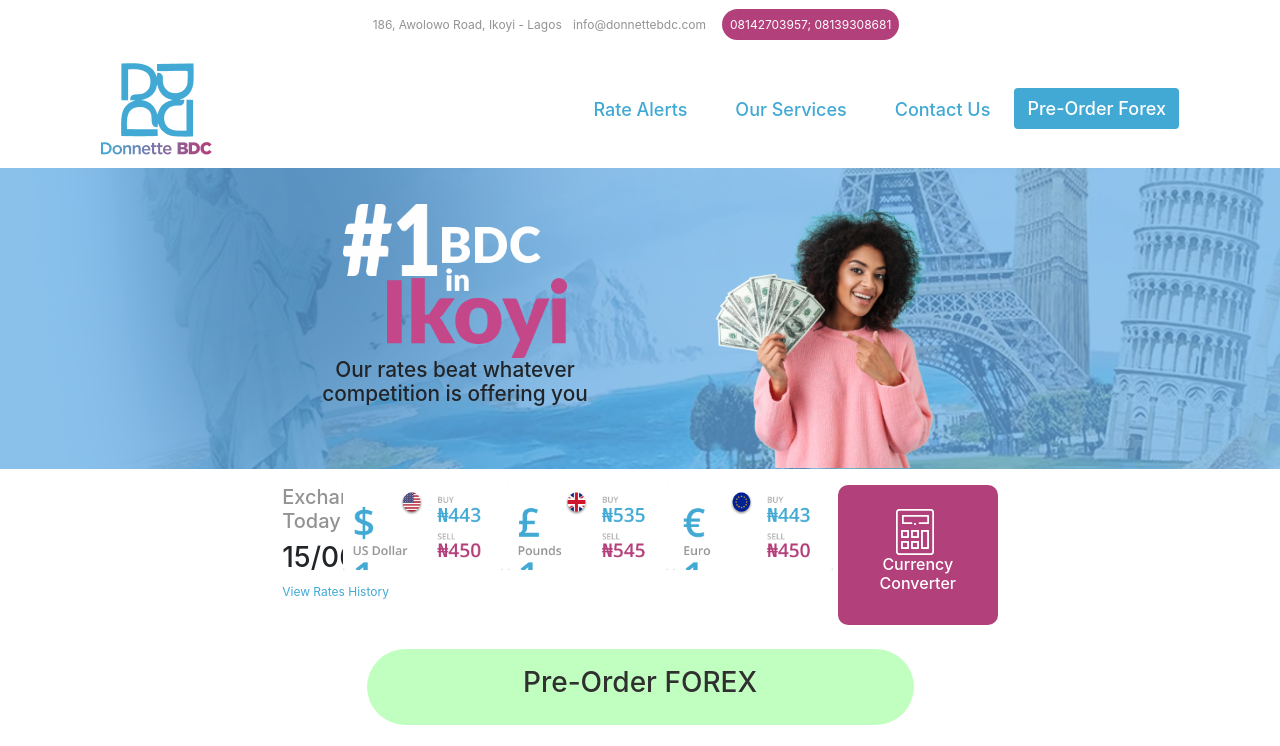
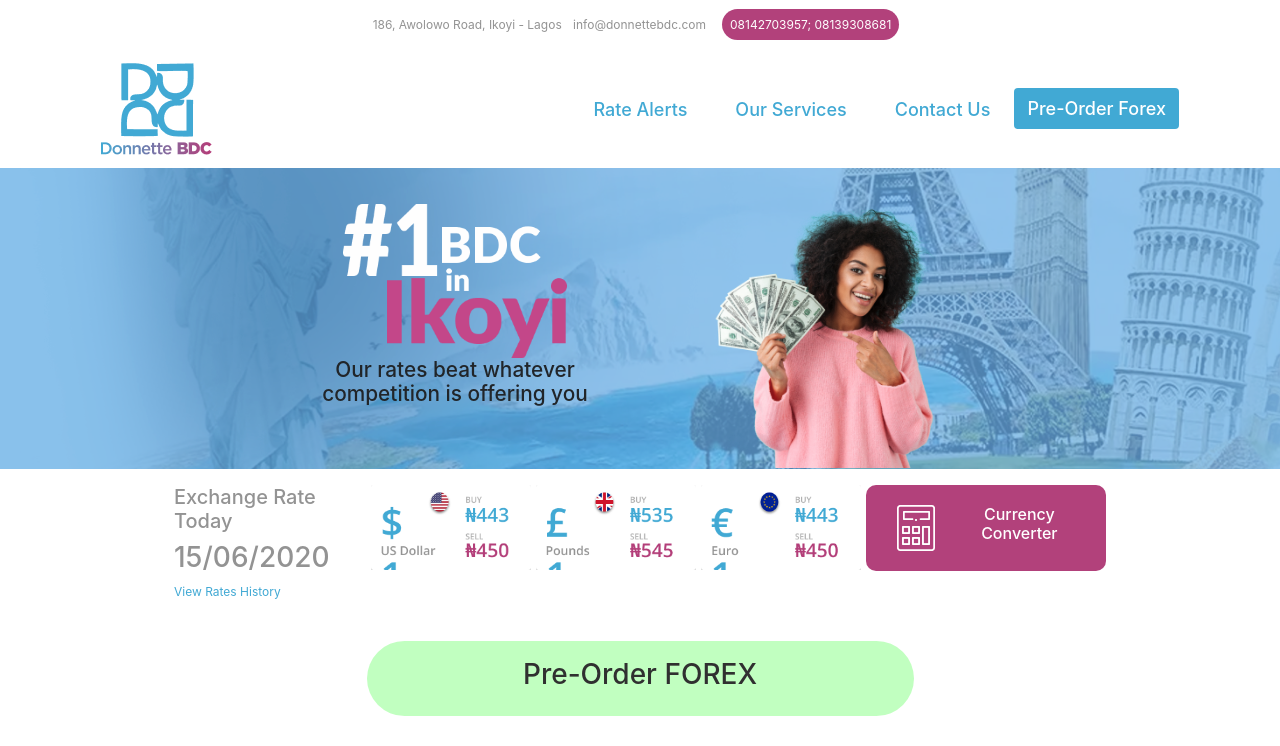
Before and after one commit to DamiCode18/canary, a React (Create React App) app: page / in a window 1280 px wide. Shown: the top 746 px of the page. Built offline with nearby package versions, Linux system fonts and the light colour scheme.

Commit message:
latest update

```diff
--- a/src/Components/Landing.css
+++ b/src/Components/Landing.css
@@ -311,6 +311,7 @@
     .grd{
       display: inline-grid;
       grid-template-columns: 1fr 2fr;
+      padding: 20px;
     }
 
   }
@@ -335,6 +336,7 @@
     .grd{
       display: inline-grid;
       grid-template-columns: 1fr 2fr;
+      padding: 20px;
     }
     .w-btn{
       width: 300px;
@@ -361,10 +363,7 @@
     .grd{
       display: inline-grid;
       grid-template-columns: 1fr 2fr;
-    }
-    .grid-it{
-      display: grid;
-      /* grid-template-columns: 1fr 1fr 1fr 1fr 1fr; */
+      padding: 20px;
     }
     .item1{
       grid-column-start: 2;
@@ -416,13 +415,10 @@
     .grd{
       display: inline-grid;
       grid-template-columns: 1fr 2fr;
-    }
-    .grid-it{
-      display: grid;
-      /* grid-template-columns: 1fr 1fr 1fr 1fr 1fr; */
+      padding: 20px !important;
     }
     .item1{
-      grid-column-start: 2;
+      grid-column-start: 3;
       grid-column-end: 3;
     }
     .item2{
@@ -468,10 +464,6 @@
     .wid{
       width: 14rem;
     }
-    .grid-it{
-      display: grid;
-      /* grid-template-columns: 1fr 1fr 1fr 1fr 1fr; */
-    }
     .item1{
       grid-column-start: 3;
       grid-column-end: 6;
@@ -501,7 +493,13 @@
     .w-btn{
       width: 500px;
     }
+    .grd{
+      display: inline-grid;
+      grid-template-columns: 1fr 2fr;
+      padding: 15px !important;
+    }
   }
+
 
   @media only screen and (min-width: 1101px) and (max-width: 1600px){
     .l-marg{
@@ -521,13 +519,10 @@
     .wid{
       width: 14rem;
     }
-    .grid-it{
-      display: grid;
-      /* grid-template-columns: 1fr 1fr 1fr 1fr 1fr; */
-    }
     .item1{
       grid-column-start: 1;
       grid-column-end: 2;
+      width: 12rem !important;
     }
     .item2{
       grid-column-start: 2;
@@ -548,11 +543,25 @@
       grid-column-start: 5;
       grid-column-end: 6;
       border: none;
+      /* width: 12rem !important; */
       margin: 0 !important;
       padding: 0 !important;
     }
     .w-btn{
       width: 547px;
+    }
+    .grd{
+      display: inline-grid;
+      grid-template-columns: 1fr 2fr;
+      padding: 20px !important;
+      width: 15rem !important;
+    }
+    .grid-it{
+      display: grid;
+      grid-template-columns: auto auto auto auto auto;
+      justify-content: center;
+      align-content: center;
+      grid-gap: 5px;
     }
   }
   @media only screen and (min-width: 1601px) {
@@ -573,13 +582,10 @@
     .wid{
       width: 15rem;
     }
-    .grid-it{
-      display: grid;
-      /* grid-template-columns: 1fr 1fr 1fr 1fr 1fr; */
-    }
     .item1{
       grid-column-start: 1;
       grid-column-end: 2;
+      width: 13rem !important;
     }
     .item2{
       grid-column-start: 2;
@@ -606,4 +612,17 @@
     .w-btn{
       width: 550px;
     }
+    .grd{
+      display: inline-grid;
+      grid-template-columns: 1fr 2fr;
+      padding: 25px !important;
+      width: 17rem !important;
+    }
+    .grid-it{
+      display: grid;
+      grid-template-columns: auto auto auto auto auto;
+      justify-content: center;
+      align-content: center;
+      grid-gap: 5px;
+    }
   }
--- a/src/Components/Landing.js
+++ b/src/Components/Landing.js
@@ -32,10 +32,10 @@ return (
         </div>
         </div>
         <div className="grid-it container-fluid mt-3">
-            <div className="item1" style={{textAlign: 'left', marginRight: '-100px'}}>
-                <h5 style={{color: '#939393'}}>Exchange Rate <br/> Today</h5>
-                <h3>15/06/2020</h3>
-                <p style={{color: '#41a9d4'}}>View Rates History</p>
+            <div className="item1">
+                <h5 style={{color: '#939393', textAlign: 'left'}}>Exchange Rate <br/> Today</h5>
+                <h3 style={{textAlign: 'left', color: '#939393'}}>15/06/2020</h3>
+                <p style={{color: '#41a9d4', textAlign: 'left'}}>View Rates History</p>
             </div>
             <div className="item2">
                 <img className="img-resize" src={dol} alt=""/>
@@ -46,8 +46,8 @@ return (
             <div className="item4">
                 <img className="img-resize" src={eur} alt=""/>
             </div>
-            <div className="item5 mt-3" style={{maxWidth: ''}}>
-                <div className="grd p-4" style={{background: '#B2417B', color: '#fff', borderRadius: '10px', width: '10rem'}}>
+            <div className="item5 mt-3">
+                <div className="grd" style={{background: '#B2417B', color: '#fff', borderRadius: '10px', width: '10rem'}}>
                     <div className="item6">
                     <img src={cal} alt=""/>
                     </div>
```
